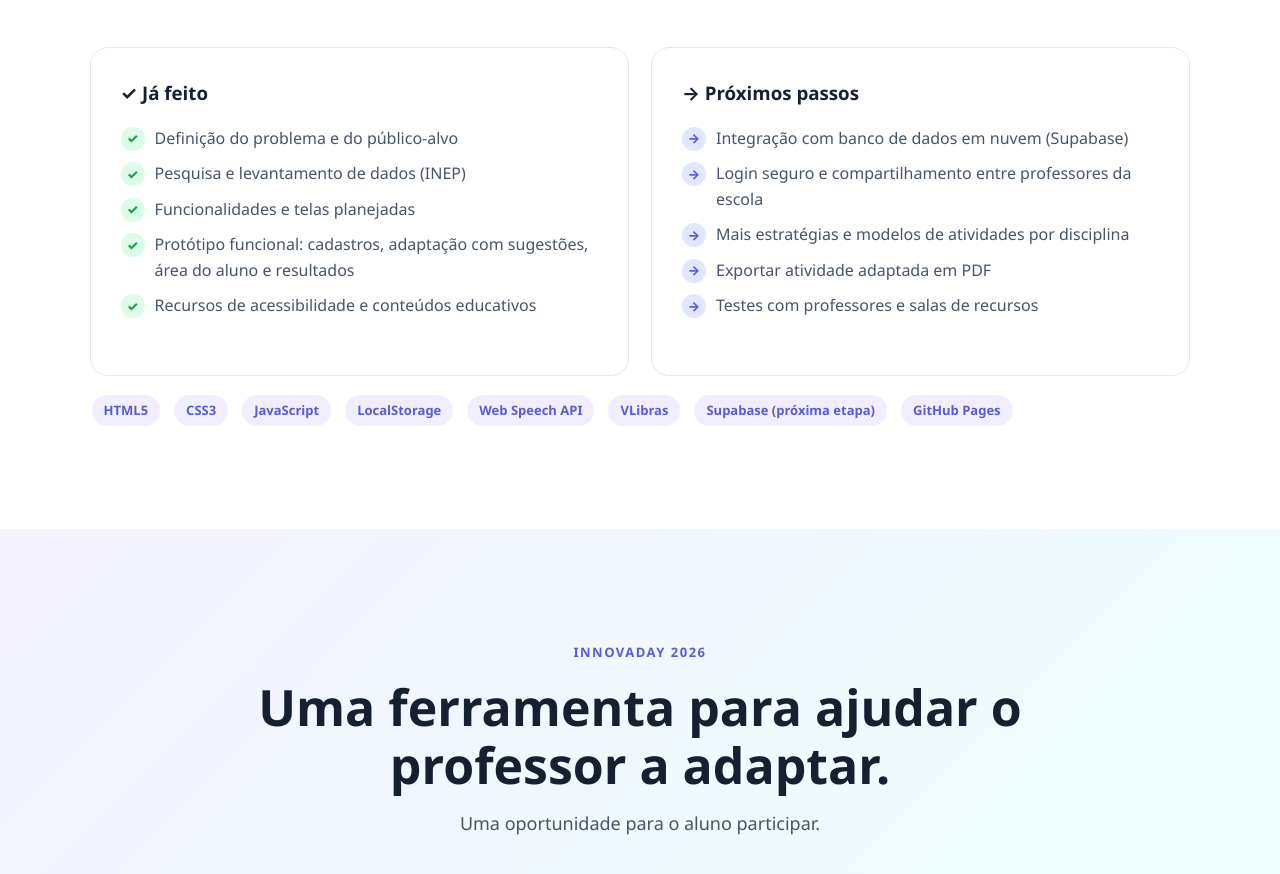
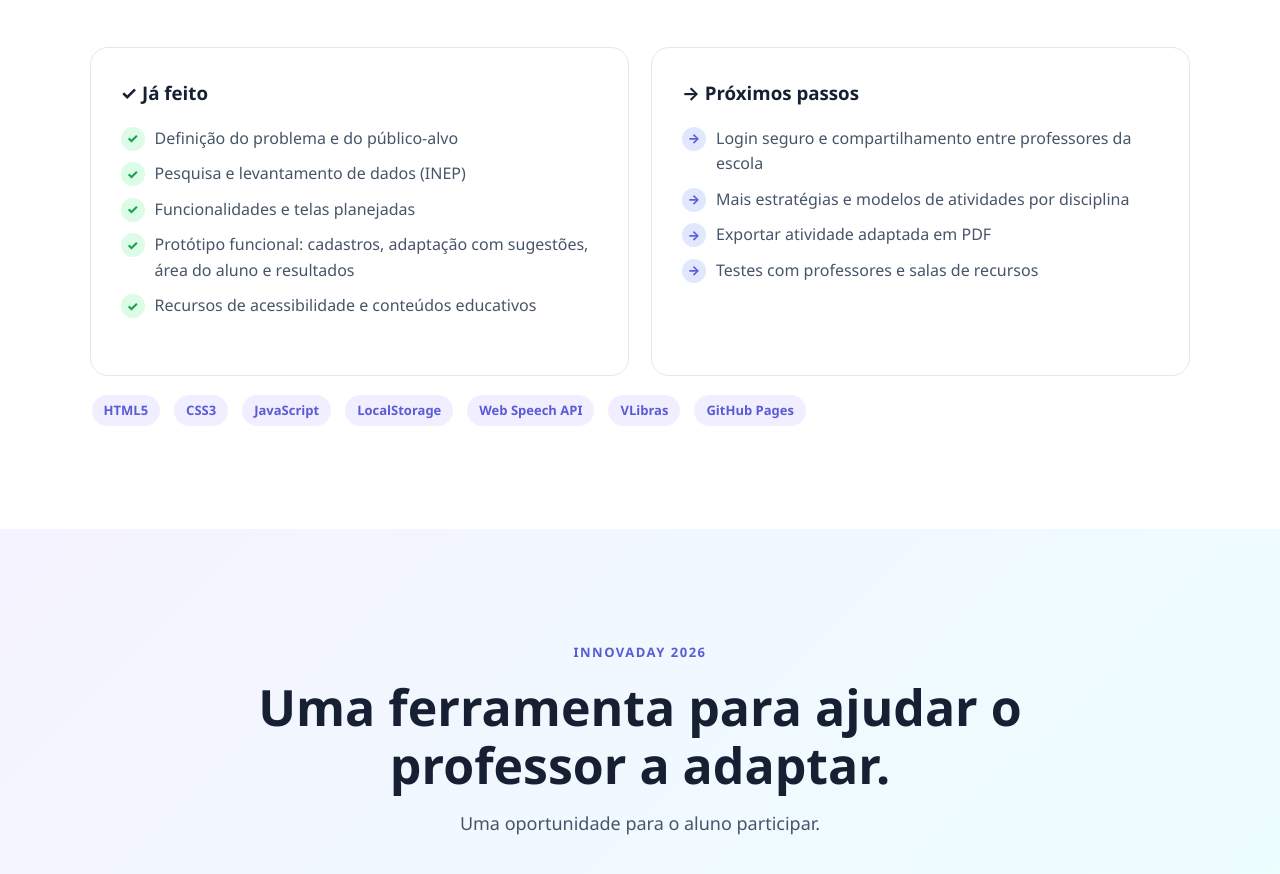
Before and after one commit to jessicafurtado03/incluiedu-site, a plain HTML site: page sobre.html in a window 1280 px wide. Shown: the part 2383-3257 px from the top of the page. Drawn offline with Linux system fonts and the light colour scheme.

Commit message:
Remove Supabase dos próximos passos e das tecnologias

```diff
--- a/sobre.html
+++ b/sobre.html
@@ -94,7 +94,6 @@
         <div class="proximo">
             <h3>→ Próximos passos</h3>
             <ul class="lista-check">
-                <li>Integração com banco de dados em nuvem (Supabase)</li>
                 <li>Login seguro e compartilhamento entre professores da escola</li>
                 <li>Mais estratégias e modelos de atividades por disciplina</li>
                 <li>Exportar atividade adaptada em PDF</li>
@@ -105,7 +104,7 @@
     <div class="tecnologias">
         <span class="tag">HTML5</span><span class="tag">CSS3</span><span class="tag">JavaScript</span>
         <span class="tag">LocalStorage</span><span class="tag">Web Speech API</span><span class="tag">VLibras</span>
-        <span class="tag">Supabase (próxima etapa)</span><span class="tag">GitHub Pages</span>
+        <span class="tag">GitHub Pages</span>
     </div>
 </section>
 
```
